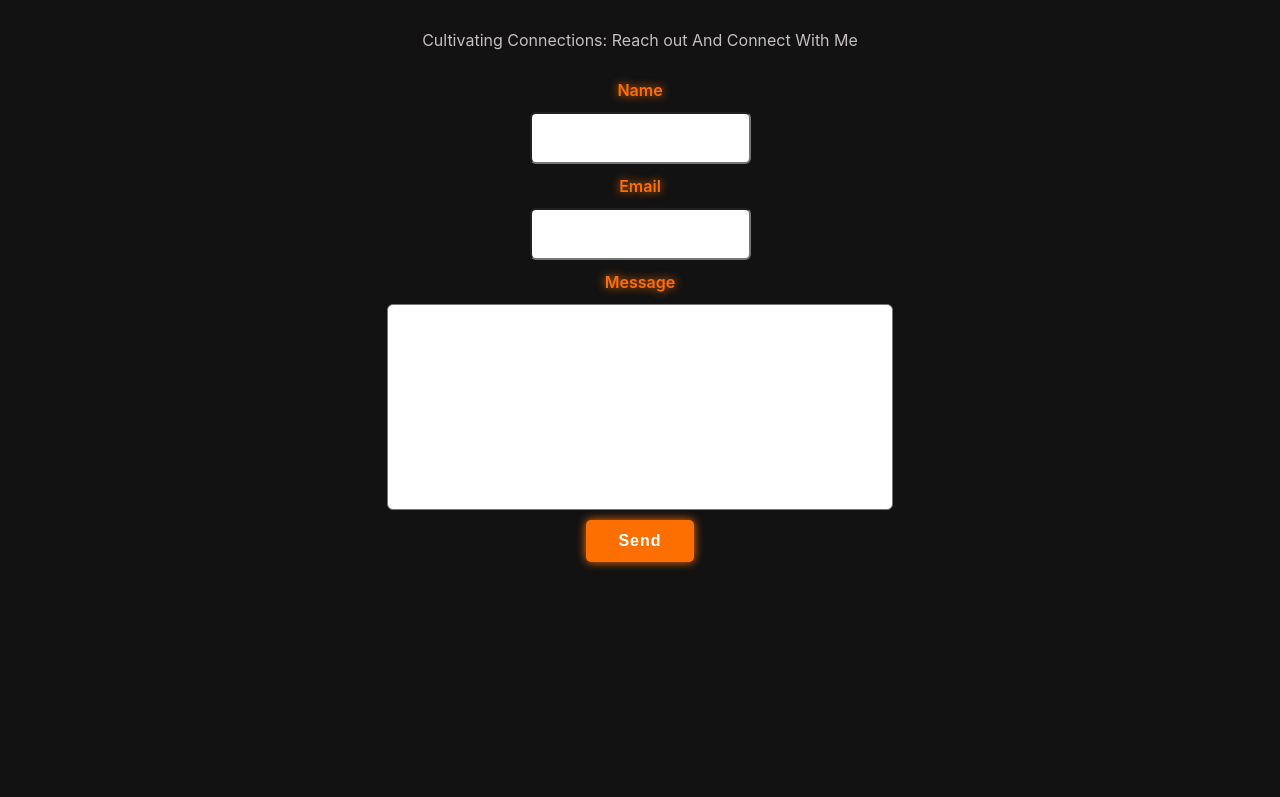
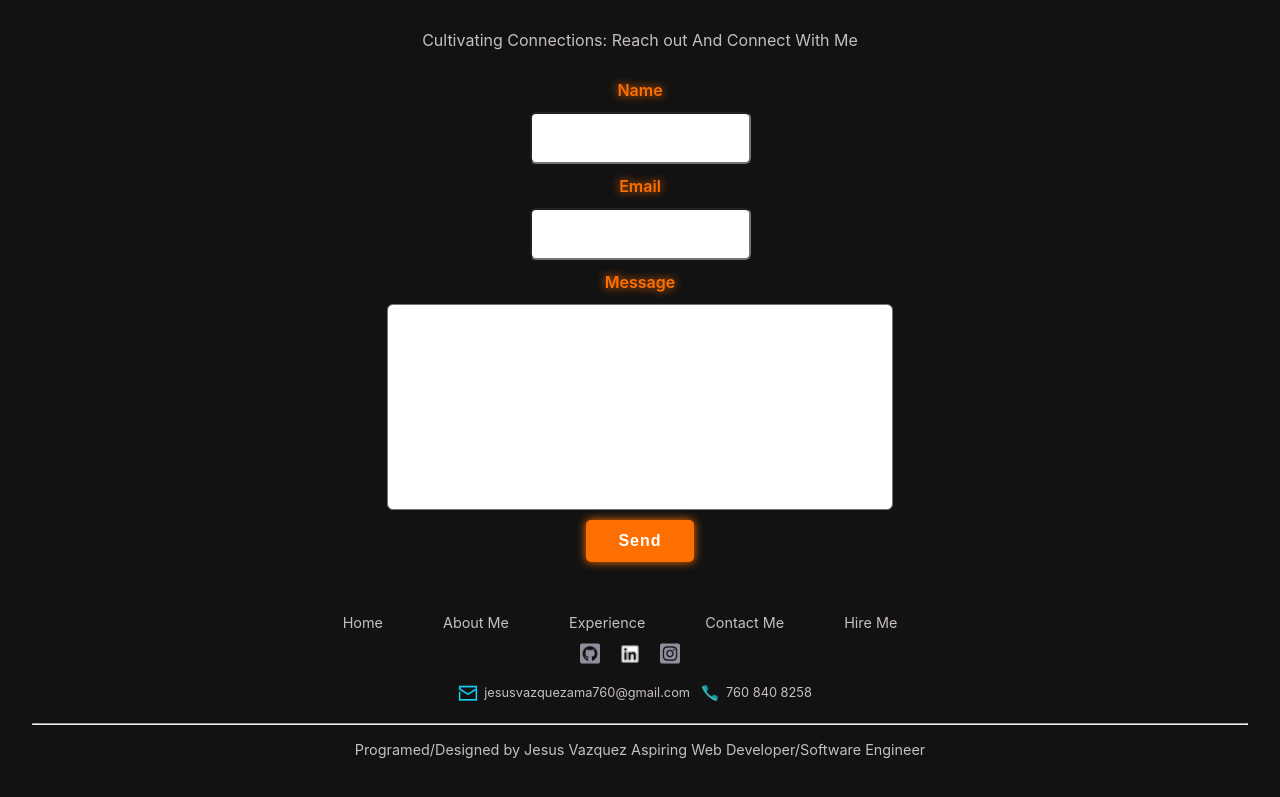
Before and after one commit to JesusVS760/website-program, a React (Vite) app: page / in a window 1280 px wide. Shown: the part 1767-2564 px from the top of the page. Before the commit the page ends 2361 px from the top, so only its background shows below. Built offline with nearby package versions, Linux system fonts and the light colour scheme.

Commit message:
progress

```diff
--- a/src/App.jsx
+++ b/src/App.jsx
@@ -6,6 +6,7 @@ import Header from "./components/Header";
 import About from "./components/About";
 import Experience from "./components/Experience";
 import Contact from "./components/Contact";
+import Footer from "./components/Footer";
 
 function App() {
   return (
@@ -15,6 +16,7 @@ function App() {
       <About />
       <Experience />
       <Contact />
+      <Footer />
     </>
   );
 }
--- /dev/null
+++ b/src/components/Footer.css
@@ -0,0 +1,38 @@
+.footer-container {
+  margin-top: 50px;
+  color: rgb(199, 191, 191);
+  font-size: 0.9rem;
+}
+.footer-container img {
+  width: 20px;
+  margin-right: 6px;
+}
+.footer-content a {
+  padding: 10px;
+  margin-right: 40px;
+  text-decoration: none;
+  color: rgb(199, 191, 191);
+}
+.footer-contact {
+  font-size: 0.8rem;
+  display: flex;
+  align-items: center;
+  justify-content: center;
+  padding: 0px 5px;
+}
+.footer-contact p {
+  margin-right: 10px;
+  display: flex;
+  align-items: center;
+  justify-content: center;
+}
+.footer-links {
+  display: flex;
+  align-items: center;
+  justify-content: center;
+  margin-top: 10px;
+}
+.footer-links a img {
+  margin-right: 20px;
+  width: 20px;
+}
--- /dev/null
+++ b/src/components/Footer.jsx
@@ -0,0 +1,52 @@
+import React from "react";
+import github from "../Images/GitHubIcon.png";
+import linkedin from "../Images/linkedin.png";
+import instagram from "../Images/InstagramIcon.png";
+import email from "../Images/email.png";
+import phone from "../Images/phone.png";
+import "./Footer.css";
+
+const Footer = () => {
+  return (
+    <div className="footer-container">
+      <div className="footer-content">
+        <a href="">Home</a>
+        <a href="">About Me</a>
+        <a href="">Experience</a>
+        <a href="">Contact Me</a>
+        <a href="">Hire Me</a>
+      </div>
+      <div className="footer-links">
+        <a href="">
+          <img src={github} alt="github" />
+        </a>
+        <a href="">
+          <img src={linkedin} alt="linkedin" />
+        </a>
+        <a href="">
+          <img src={instagram} alt="instagram" />
+        </a>
+      </div>
+      <div className="footer-contact">
+        <p>
+          <img src={email} alt="email" />
+          jesusvazquezama760@gmail.com
+        </p>
+        <p>
+          {" "}
+          <img src={phone} alt="phone number" />
+          760 840 8258
+        </p>
+      </div>
+      <div className="footer-copyright">
+        <hr />
+        <p>
+          Programed/Designed by Jesus Vazquez Aspiring Web Developer/Software
+          Engineer
+        </p>
+      </div>
+    </div>
+  );
+};
+
+export default Footer;
```
Also changed, not shown: src/Images/email.png (added), src/Images/phone.png (added).
